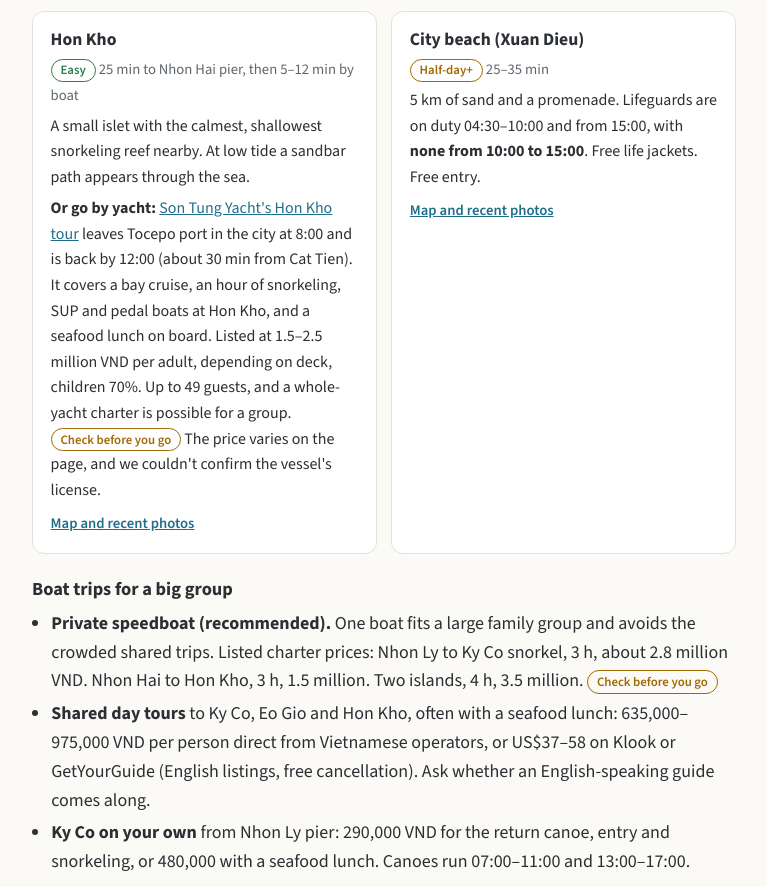
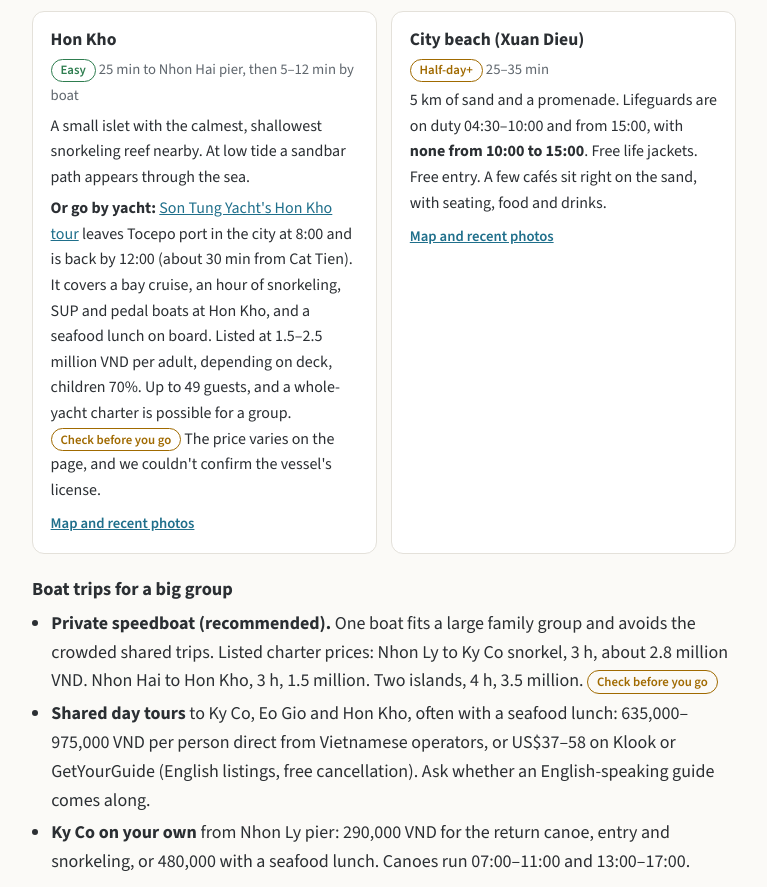
Before and after one commit to bdcotter/QuyNhon-familyguide, a plain HTML site: page index.html in a window 1280 px wide. Shown: the part 5117-6004 px from the top of the page, without its empty margins (320-1087 px from the left). Drawn offline with nearby package versions, Linux system fonts and the light colour scheme.

Commit message:
City beach: mention beachfront cafés
Co-Authored-By: Claude Opus 5.5 <noreply@anthropic.com>
Claude-Session: https://claude.ai/code/session_018nH46LsZhiudHFZeEmCyQy

```diff
--- a/index.html
+++ b/index.html
@@ -326,7 +326,7 @@ footer{padding:2rem 0 3rem;color:var(--muted);font-size:.92rem;border-top:1px so
       <article class="card">
         <h3>City beach (Xuan Dieu)</h3>
         <p><span class="tag half">Half-day+</span> <span class="meta">25–35 min</span></p>
-        <p>5 km of sand and a promenade. Lifeguards are on duty 04:30–10:00 and from 15:00, with <strong>none from 10:00 to 15:00</strong>. Free life jackets. Free entry.</p>
+        <p>5 km of sand and a promenade. Lifeguards are on duty 04:30–10:00 and from 15:00, with <strong>none from 10:00 to 15:00</strong>. Free life jackets. Free entry. A few cafés sit right on the sand, with seating, food and drinks.</p>
         <a class="map" href="https://www.google.com/maps/search/?api=1&amp;query=Xuan+Dieu+beach+Quy+Nhon" target="_blank" rel="noopener">Map and recent photos</a>
       </article>
     </div>
```
